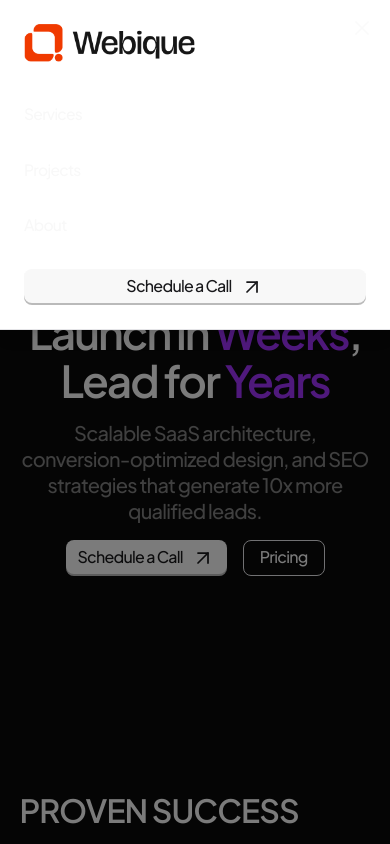
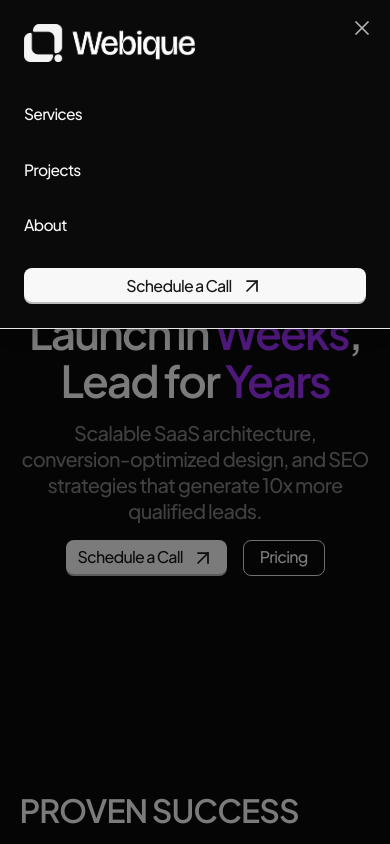
Before and after one commit to Webique-Agency/webique-portfolio, a Next.js app: page / in a window 390 px wide. Both pictures are taken after a click on the button 341 px from the left and 47 px from the top of the page. Shown: the top 844 px of the page. Built offline with nearby package versions, Linux system fonts and the light colour scheme; a web font is replaced by a local one.

Commit message:
Redesign

```diff
--- a/app/components/Navbar.tsx
+++ b/app/components/Navbar.tsx
@@ -66,7 +66,7 @@ export default function Navbar() {
             <SheetContent side={"top"}>
               <SheetTitle>
                 <Link href={"/"}>
-                  <Image width={250} height={250} className="object-fit w-6/12" src="logo.png"
+                  <Image width={250} height={250} className="object-fit w-6/12" src="logo-dark.png"
                          alt="Webique Logo"/>
                 </Link>
               </SheetTitle>
--- a/components/ui/sheet.tsx
+++ b/components/ui/sheet.tsx
@@ -58,7 +58,7 @@ function SheetContent({
       <SheetPrimitive.Content
         data-slot="sheet-content"
         className={cn(
-          "bg-background data-[state=open]:animate-in data-[state=closed]:animate-out fixed z-50 flex flex-col gap-4 shadow-lg transition ease-in-out data-[state=closed]:duration-300 data-[state=open]:duration-300",
+          "bg-[#0a0a0a] data-[state=open]:animate-in data-[state=closed]:animate-out fixed z-50 flex flex-col gap-4 shadow-lg transition ease-in-out data-[state=closed]:duration-300 data-[state=open]:duration-300",
           side === "right" &&
             "data-[state=closed]:slide-out-to-right data-[state=open]:slide-in-from-right inset-y-0 right-0 h-full w-3/4 border-l sm:max-w-sm",
           side === "left" &&
```
